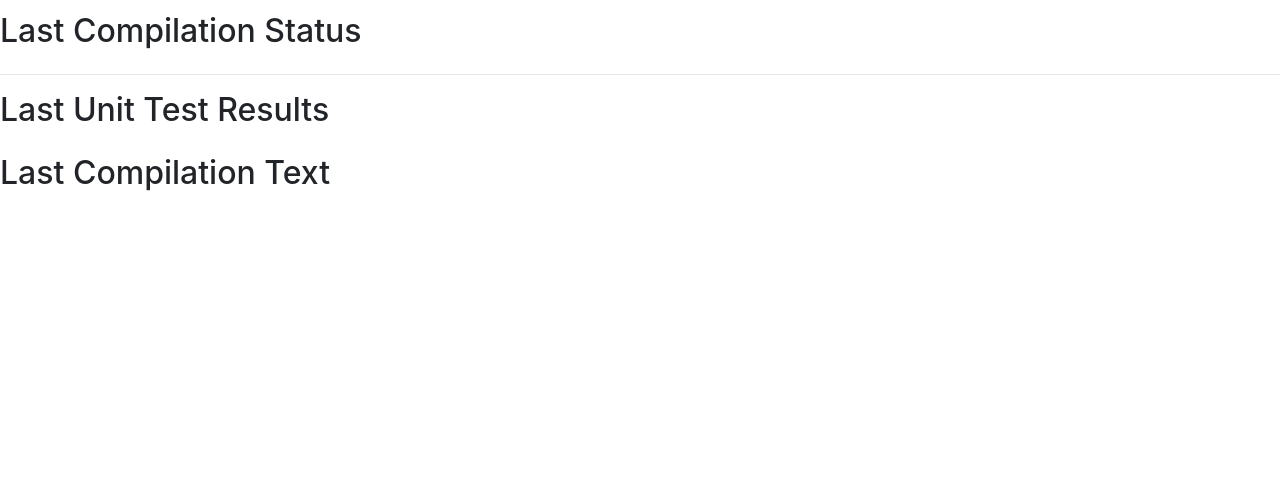
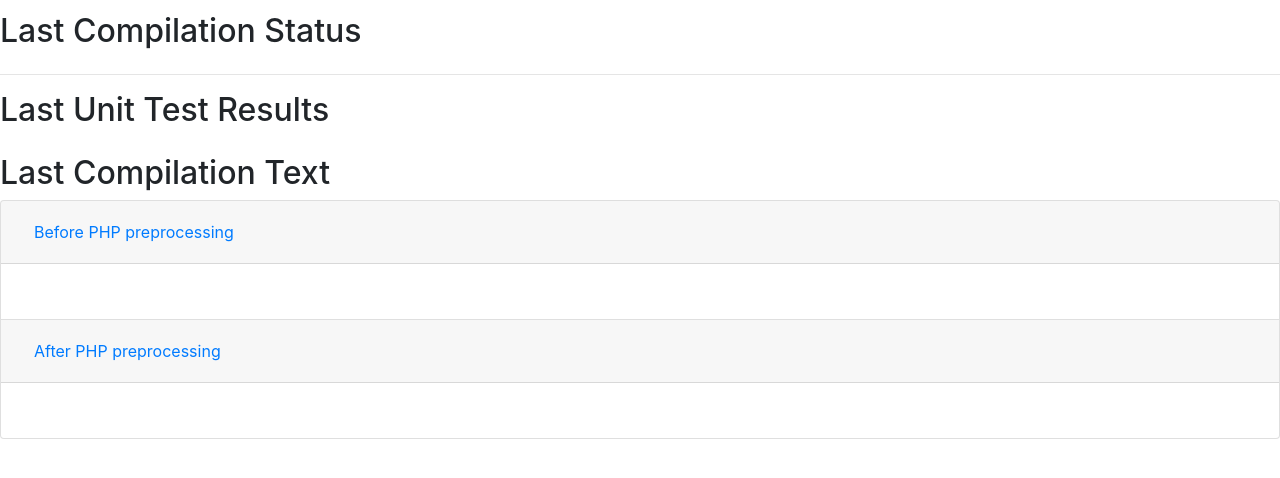
Before and after one commit to FredericoMFalcao/IntranetV1.1Db, a PHP site: page /last_build.php in a window 1280 px wide. Shown: the part 195-673 px from the top of the page. Run offline with PHP 8.4, Linux system fonts and the light colour scheme.

Commit message:
Updated graphical rendering. Now: displays two stages of source code.

```diff
--- a/public_html/last_build.php
+++ b/public_html/last_build.php
@@ -22,6 +22,31 @@
 	<pre><?php echo file_get_contents("./last_unit_test_results.html"); ?></pre>
 
 	<h2>Last Compilation Text</h2>
-	<pre><?php echo file_get_contents("./last_compiled_code.txt"); ?></pre>
+	<?php
+	$contentGroup = [
+		["title"=> "Before PHP preprocessing", "body" => file_get_contents("./last_compiled_code_0.txt")],
+		["title"=> "After PHP preprocessing", "body" => file_get_contents("./last_compiled_code.txt")]
+	];
+	?>
+	<div class="accordion" id="accordionExample">
+		<?php foreach($contentGroup as $i => $content): ?>
+	  <div class="card">
+	    <div class="card-header" id="headingOne">
+	      <h2 class="mb-0">
+	        <button class="btn btn-link btn-block text-left" type="button" data-toggle="collapse" data-target="#collapse<?=$i?>>" aria-expanded="true" aria-controls="collapseOne">
+				<?= $content['title']?>
+	        </button>
+	      </h2>
+	    </div>
+
+	    <div id="collapseGroup<?=$i?>" class="collapse show" aria-labelledby="headingOne" data-parent="#accordionExample">
+	      <div class="card-body">
+		      <pre><?= $content['body']?></pre>
+	      </div>
+	    </div>
+	  </div>
+		<?php endforeach; ?>
+	</div>
+
 </body>
 </html>
```
